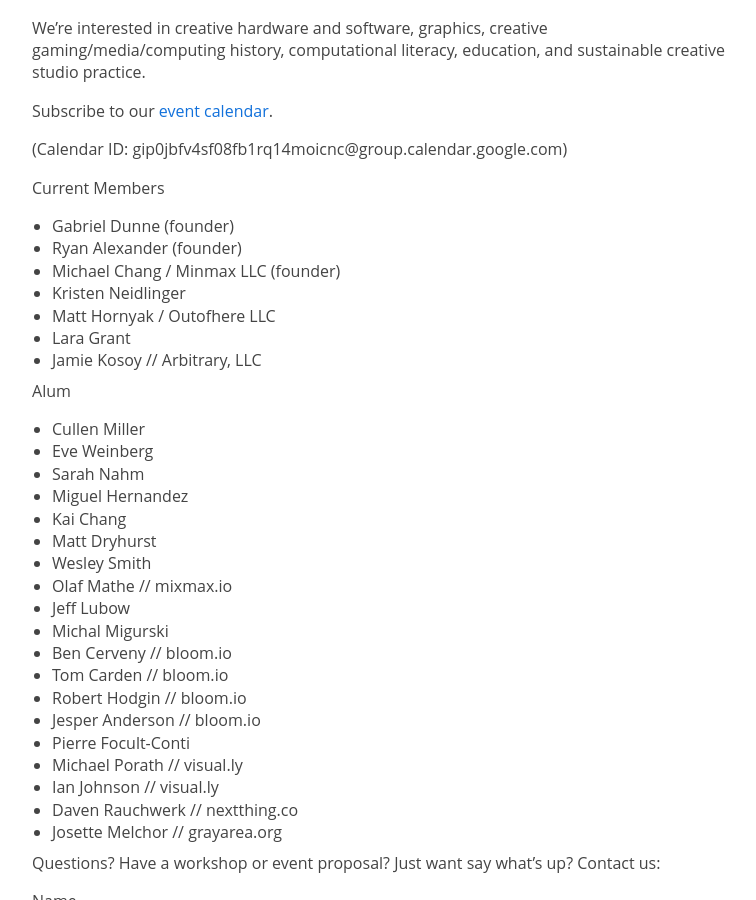
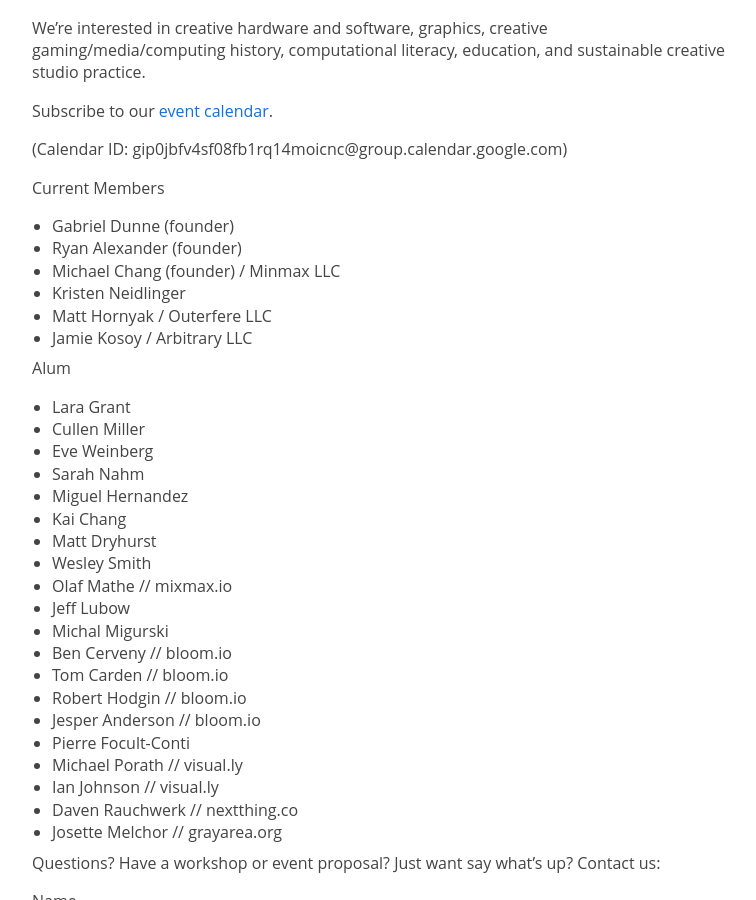
Before and after one commit to quilime/lab.shiny.ooo, a Jekyll site: the page built from about.md, in a window 1280 px wide and 900 px high, scrolled down 829 px. Shown: the whole window, without its empty margins (258-1014 px from the left). Built offline with Jekyll 4.4.1, drawn with Linux system fonts in a browser that asks for light colours; Markdown is read by kramdown in place of the engine named in the settings.

Commit message:
Updated About

```diff
--- a/about.md
+++ b/about.md
@@ -19,14 +19,14 @@
 
   - Gabriel Dunne (founder)
   - Ryan Alexander (founder)
-  - Michael Chang / Minmax LLC (founder)
+  - Michael Chang (founder) / Minmax LLC
   - Kristen Neidlinger
-  - Matt Hornyak / Outofhere LLC
-  - Lara Grant
-  - Jamie Kosoy // Arbitrary, LLC
+  - Matt Hornyak / Outerfere LLC
+  - Jamie Kosoy / Arbitrary LLC
 
 Alum
 
+  - Lara Grant
   - Cullen Miller
   - Eve Weinberg
   - Sarah Nahm
```
